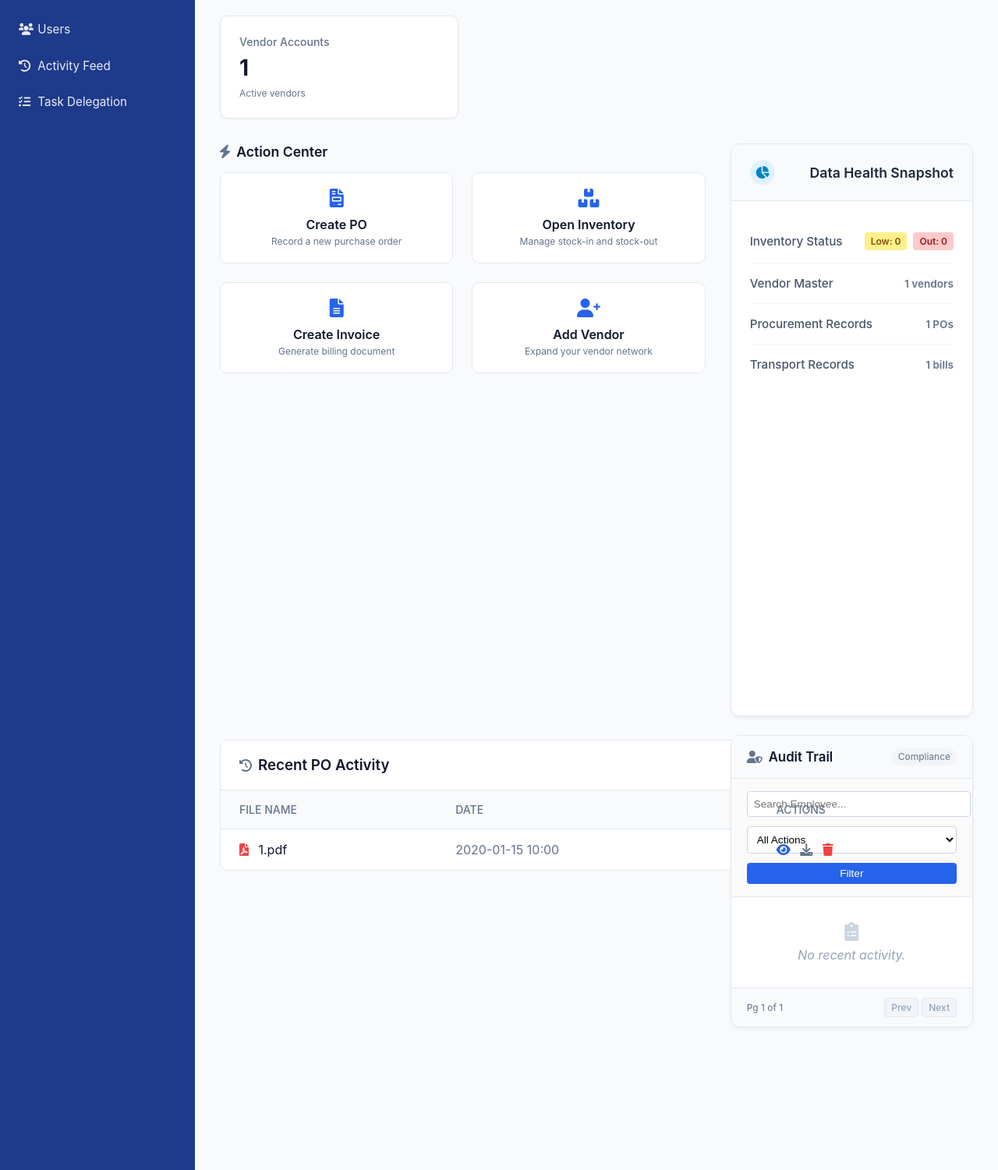
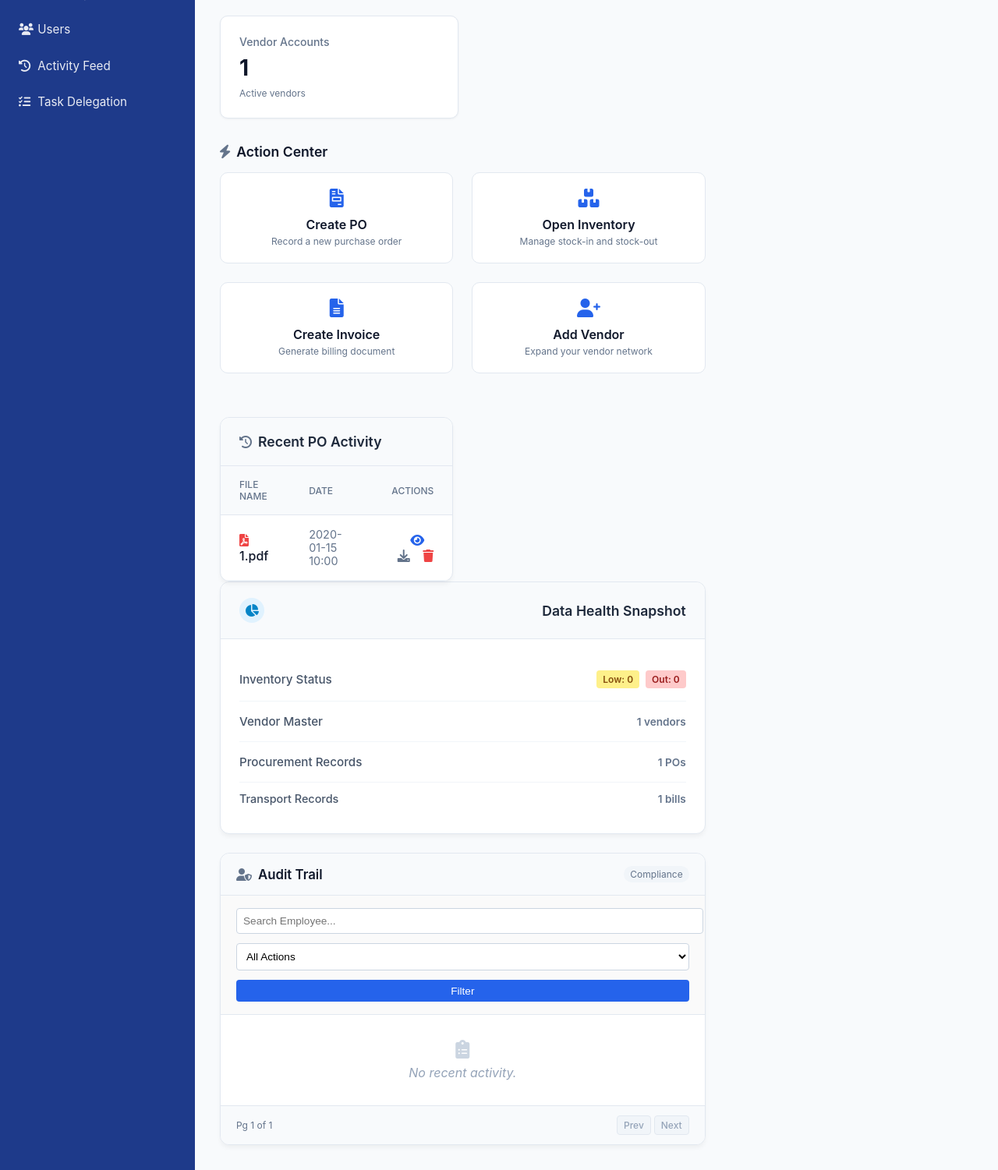
Before and after one commit to kalmeshwargurav1028-sys/business-po, a Flask app: page /dashboard in a window 1280 px wide. Shown: the part 255-1756 px from the top of the page at 78% size. Run offline with Flask 3, Linux system fonts and the light colour scheme; the visitor is signed in with stand-in values (Sample User, id 1); a database or web service that is not in the repository returns one stand-in record (values such as "Sample title"); data that the repository does not hold is empty.

Commit message:
Rearrange Admin Dashboard layout

```diff
--- a/business_dashboard/templates/admin_dashboard.html
+++ b/business_dashboard/templates/admin_dashboard.html
@@ -73,12 +73,59 @@
                 <div class="action-title">Add Vendor</div>
                 <div class="action-desc">Expand your vendor network</div>
             </a>
+        <!-- Recent Activity -->
+        <div class="card" style="margin-top: 2rem; border: 1px solid #e2e8f0; border-radius: 12px; box-shadow: 0 4px 6px -1px rgba(0, 0, 0, 0.05);">
+            <div class="card-header" style="display: flex; justify-content: space-between; align-items: center; border-bottom: 1px solid #e2e8f0; padding: 1.25rem 1.5rem; background: #f8fafc; border-top-left-radius: 12px; border-top-right-radius: 12px;">
+                <div style="display: flex; align-items: center; gap: 0.5rem;">
+                    <i class="fas fa-history" style="color: #64748b;"></i>
+                    <h3 class="card-title" style="margin: 0; font-size: 1.1rem; color: #1e293b; font-weight: 600;">Recent PO Activity</h3>
+                </div>
+            </div>
+            <div class="table-responsive">
+                <table class="table" style="margin: 0; width: 100%;">
+                    <thead style="background: white;">
+                        <tr>
+                            <th style="padding: 1rem 1.5rem; font-size: 0.75rem; text-transform: uppercase; color: #64748b; border-bottom: 1px solid #e2e8f0;">FILE NAME</th>
+                            <th style="padding: 1rem 1.5rem; font-size: 0.75rem; text-transform: uppercase; color: #64748b; border-bottom: 1px solid #e2e8f0;">DATE</th>
+                            <th style="padding: 1rem 1.5rem; font-size: 0.75rem; text-transform: uppercase; color: #64748b; border-bottom: 1px solid #e2e8f0; text-align: right;">ACTIONS</th>
+                        </tr>
+                    </thead>
+                    <tbody>
+                        {% for po in recent_pos %}
+                        <tr>
+                            <td style="padding: 1rem 1.5rem; border-bottom: 1px solid #f1f5f9; font-weight: 500;">
+                                <i class="fas fa-file-pdf" style="color: #ef4444; margin-right: 8px;"></i>
+                                {{ po.get('po_number', 'Unknown') }}.pdf
+                            </td>
+                            <td style="padding: 1rem 1.5rem; border-bottom: 1px solid #f1f5f9; color: #64748b; font-size: 0.9rem;">
+                                {% if po.get('date_created') %}
+                                    {{ po.date_created.strftime('%Y-%m-%d %H:%M') }}
+                                {% elif po.get('date') %}
+                                    {{ po.date.strftime('%Y-%m-%d %H:%M') }}
+                                {% else %}
+                                    N/A
+                                {% endif %}
+                            </td>
+                            <td style="padding: 1rem 1.5rem; border-bottom: 1px solid #f1f5f9; text-align: right;">
+                                <a href="{{ url_for('view_po', po_id=po._id) }}" style="background: none; border: none; color: #2563eb; cursor: pointer; margin-right: 0.75rem; text-decoration: none;" title="View"><i class="fas fa-eye"></i></a>
+                                <a href="{{ url_for('view_po', po_id=po._id) }}?print=true" target="_blank" style="background: none; border: none; color: #64748b; cursor: pointer; margin-right: 0.75rem; text-decoration: none;" title="Download"><i class="fas fa-download"></i></a>
+                                <a href="{{ url_for('delete_po_dashboard', po_id=po._id) }}" onclick="return confirm('Are you sure you want to delete this Purchase Order?');" style="background: none; border: none; color: #ef4444; cursor: pointer; text-decoration: none;" title="Delete"><i class="fas fa-trash"></i></a>
+                            </td>
+                        </tr>
+                        {% else %}
+                        <tr>
+                            <td colspan="3" style="text-align: center; color: #94a3b8; padding: 3rem; font-style: italic;">No recent PO activity found.</td>
+                        </tr>
+                        {% endfor %}
+                    </tbody>
+                </table>
+            </div>
         </div>
     </div>
 
     <!-- Right Column: Data Health Snapshot -->
     <div>
-        <div class="card" style="height: 100%; border: 1px solid #e2e8f0; border-radius: 12px; box-shadow: 0 4px 6px -1px rgba(0, 0, 0, 0.05);">
+        <div class="card" style="margin-bottom: 1.5rem; border: 1px solid #e2e8f0; border-radius: 12px; box-shadow: 0 4px 6px -1px rgba(0, 0, 0, 0.05);">
             <div class="card-header" style="background: #f8fafc; border-bottom: 1px solid #e2e8f0; display: flex; align-items: center; gap: 0.75rem; padding: 1.25rem 1.5rem; border-top-left-radius: 12px; border-top-right-radius: 12px;">
                 <div style="background: #e0f2fe; color: #0284c7; width: 32px; height: 32px; border-radius: 50%; display: flex; align-items: center; justify-content: center; font-size: 1rem;"><i class="fas fa-chart-pie"></i></div>
                 <h3 class="card-title" style="margin: 0; font-weight: 600; color: #1e293b; font-size: 1.1rem;">Data Health Snapshot</h3>
@@ -102,13 +149,13 @@
                     <div style="font-size: 0.85rem; color: #64748b; font-weight: 600;">{{ total_pos }} POs</div>
                 </div>
 
-                <div style="display: flex; justify-content: space-between; align-items: center; padding: 1rem 0;">
-                    <div style="font-weight: 500; color: #475569; font-size: 0.95rem;">Transport Records</div>
+                <div style="display: flex; justify-content: space-between; align-items: center; padding: 0.75rem 0;">
+                    <div style="font-weight: 500; color: #475569; font-size: 0.9rem;">Transport Records</div>
                     <div style="font-size: 0.85rem; color: #64748b; font-weight: 600;">{{ total_transport }} bills</div>
                 </div>
             </div>
         </div>
-        <div class="card" style="margin-top: 1.5rem; border: 1px solid #e2e8f0; border-radius: 12px; box-shadow: 0 4px 6px -1px rgba(0, 0, 0, 0.05);">
+        <div class="card" style="border: 1px solid #e2e8f0; border-radius: 12px; box-shadow: 0 4px 6px -1px rgba(0, 0, 0, 0.05);">
             <div class="card-header" style="background: #f8fafc; border-bottom: 1px solid #e2e8f0; display: flex; justify-content: space-between; align-items: center; padding: 1rem 1.25rem; border-top-left-radius: 12px; border-top-right-radius: 12px;">
                 <div style="display: flex; align-items: center; gap: 0.5rem;">
                     <i class="fas fa-user-shield" style="color: #64748b;"></i>
@@ -138,7 +185,7 @@
                 </div>
             </form>
 
-            <div style="max-height: 400px; overflow-y: auto; padding: 0;">
+            <div style="max-height: 450px; overflow-y: auto; padding: 0;">
                 {% for log in recent_employee_logs %}
                 <div style="padding: 1rem 1.25rem; border-bottom: 1px solid #f1f5f9;">
                     <div style="display: flex; justify-content: space-between; align-items: flex-start; margin-bottom: 0.25rem;">
@@ -182,55 +229,6 @@
     </div>
 </div>
 
-<!-- Recent Activity (Full Width below) -->
-<div class="card" style="margin-top: 2rem;">
-    <div class="card-header" style="display: flex; justify-content: space-between; align-items: center;">
-        <div style="display: flex; align-items: center; gap: 0.5rem;">
-            <i class="fas fa-history" style="color: #64748b;"></i>
-            <h3 class="card-title" style="margin: 0;">Recent PO Activity</h3>
-        </div>
-    </div>
-    <div class="table-responsive">
-        <table class="table">
-            <thead>
-                <tr>
-                    <th>FILE NAME</th>
-                    <th>DATE</th>
-                    <th>ACTIONS</th>
-                </tr>
-            </thead>
-            <tbody>
-                {% for po in recent_pos %}
-                <tr>
-                    <td>
-                        <i class="fas fa-file-pdf" style="color: #ef4444; margin-right: 8px;"></i>
-                        {{ po.get('po_number', 'Unknown') }}.pdf
-                    </td>
-                    <td style="color: var(--text-muted);">
-                        {% if po.get('date_created') %}
-                            {{ po.date_created.strftime('%Y-%m-%d %H:%M') }}
-                        {% elif po.get('date') %}
-                            {{ po.date.strftime('%Y-%m-%d %H:%M') }}
-                        {% else %}
-                            N/A
-                        {% endif %}
-                    </td>
-                    <td>
-                        <a href="{{ url_for('view_po', po_id=po._id) }}" style="background: none; border: none; color: var(--primary-color); cursor: pointer; margin-right: 0.5rem; text-decoration: none;" title="View"><i class="fas fa-eye"></i></a>
-                        <a href="{{ url_for('view_po', po_id=po._id) }}?print=true" target="_blank" style="background: none; border: none; color: var(--text-muted); cursor: pointer; margin-right: 0.5rem; text-decoration: none;" title="Download"><i class="fas fa-download"></i></a>
-                        <a href="{{ url_for('delete_po_dashboard', po_id=po._id) }}" onclick="return confirm('Are you sure you want to delete this Purchase Order?');" style="background: none; border: none; color: #ef4444; cursor: pointer; text-decoration: none;" title="Delete"><i class="fas fa-trash"></i></a>
-                    </td>
-                </tr>
-                {% else %}
-                <tr>
-                    <td colspan="3" style="text-align: center; color: var(--text-muted); padding: 2rem;">No recent PO activity found.</td>
-                </tr>
-                {% endfor %}
-            </tbody>
-        </table>
-    </div>
 </div>
 
-
-
 {% endblock %}
```
